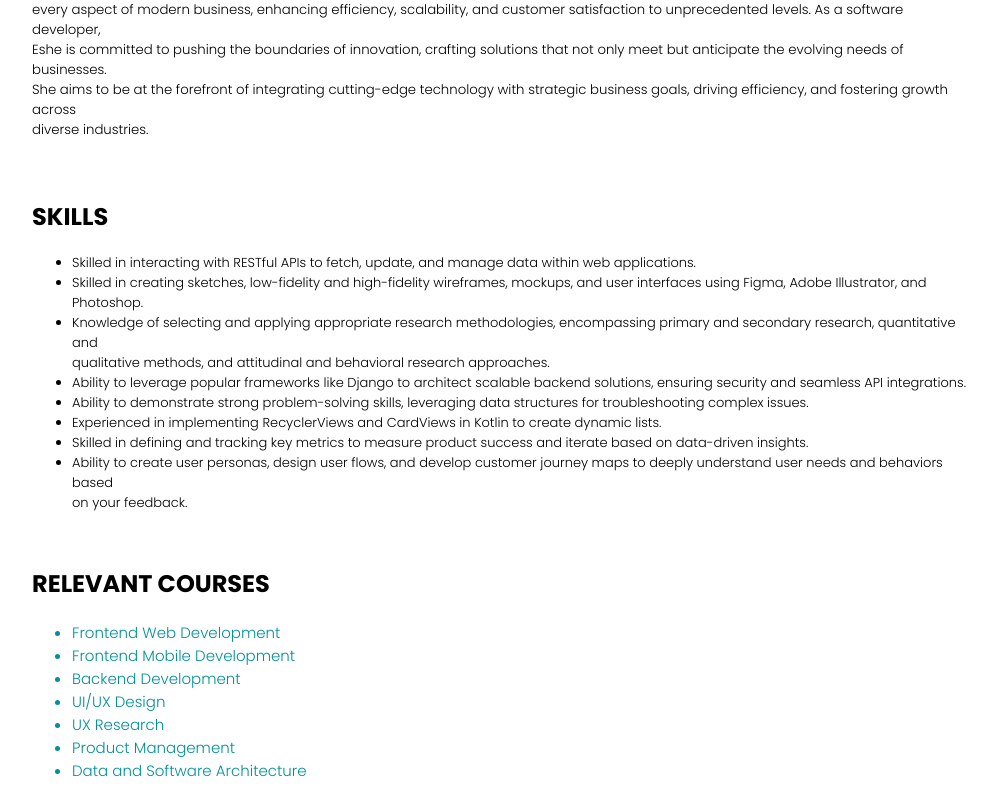
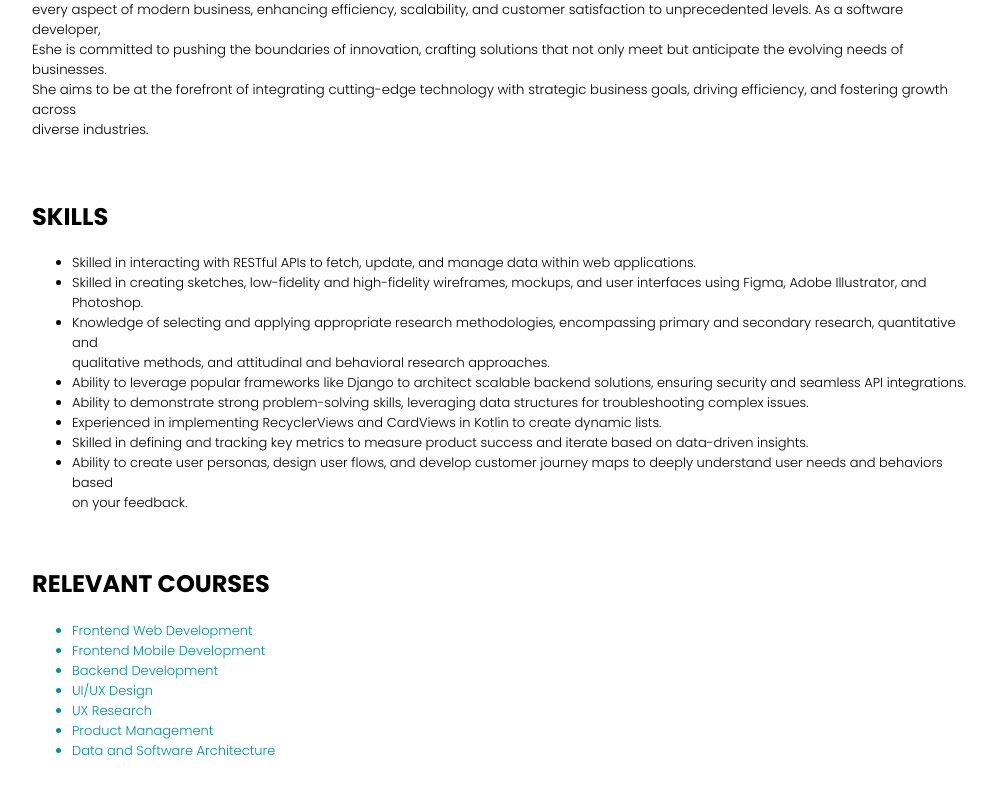
Before and after one commit to eshe-aziz/myresume, a React (Create React App) app: page / in a window 1280 px wide. Shown: the part 949-1746 px from the top of the page, without its empty margins (38-1032 px from the left). After the commit the page ends 1723 px from the top, so only its background shows below. Built offline with nearby package versions, Linux system fonts and the light colour scheme.

Commit message:
make changes

```diff
--- a/src/Resume/index.css
+++ b/src/Resume/index.css
@@ -97,7 +97,7 @@ body{
 }
 
 .text-weight{
-    font-weight: 350;
+    font-weight: 300;
     text-align: left;
 }
 
@@ -112,7 +112,7 @@ body{
   .education-section h5 {
     margin-top: 5px;
     margin-bottom: 5px;
-    font-weight: 300;
+    font-weight: 350;
   }
 
   .education-section h4 {
@@ -142,7 +142,8 @@ body{
 .course-list {
   color: #009199;
   font-weight: 300;
-  font-size: 15px;
+  font-size: 13px;
+  text-align: left;
 }
 
 .relevant-courses{
```
